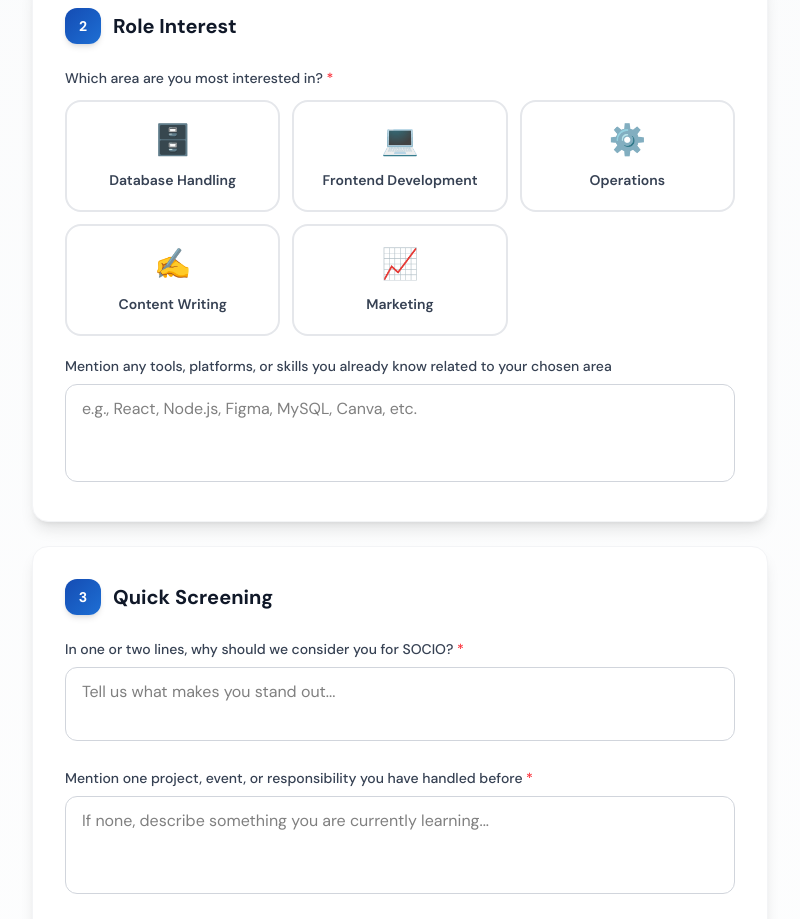
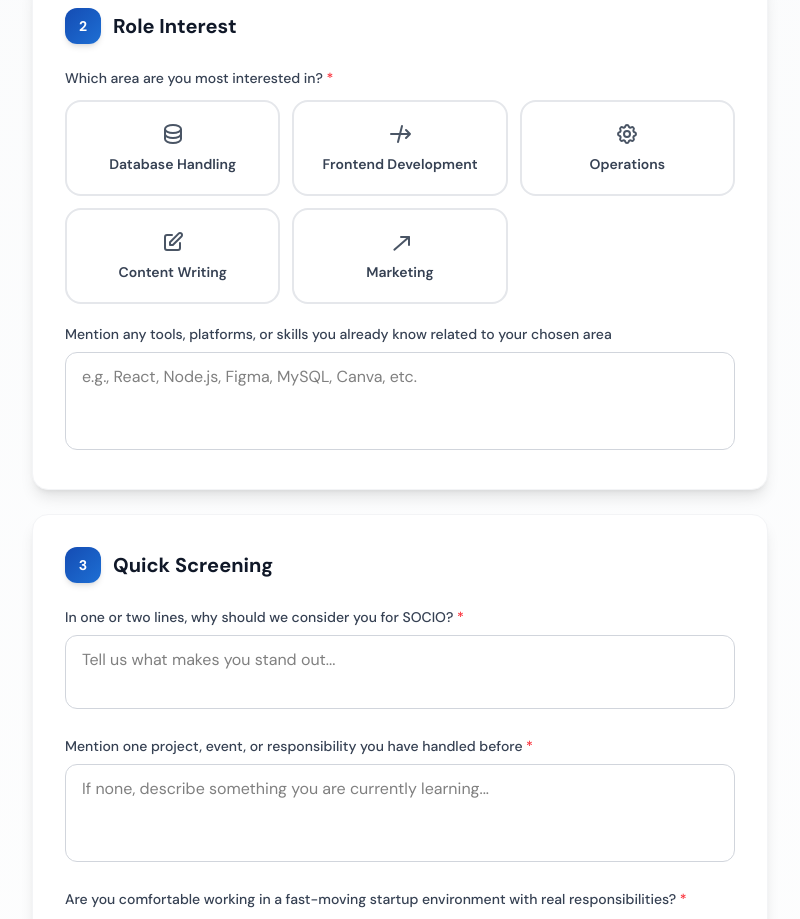
Before and after one commit to thesachinyyadav/withsocio, a Next.js app: page /careers/1 in a window 1280 px wide. Shown: the part 980-1899 px from the top of the page, without its empty margins (240-1040 px from the left). Built offline with nearby package versions, Linux system fonts and the light colour scheme.

Commit message:
Remove all emojis from careers application form - use SVG icons instead

```diff
--- a/app/careers/[campusId]/page.tsx
+++ b/app/careers/[campusId]/page.tsx
@@ -22,11 +22,11 @@ interface FormData {
 }
 
 const roleOptions = [
-  { name: "Database Handling", icon: "🗄️", color: "from-orange-500 to-amber-500" },
-  { name: "Frontend Development", icon: "💻", color: "from-purple-500 to-indigo-500" },
-  { name: "Operations", icon: "⚙️", color: "from-cyan-500 to-teal-500" },
-  { name: "Content Writing", icon: "✍️", color: "from-pink-500 to-rose-500" },
-  { name: "Marketing", icon: "📈", color: "from-green-500 to-emerald-500" },
+  { name: "Database Handling", icon: "db", color: "from-orange-500 to-amber-500" },
+  { name: "Frontend Development", icon: "code", color: "from-purple-500 to-indigo-500" },
+  { name: "Operations", icon: "settings", color: "from-cyan-500 to-teal-500" },
+  { name: "Content Writing", icon: "pen", color: "from-pink-500 to-rose-500" },
+  { name: "Marketing", icon: "trending", color: "from-green-500 to-emerald-500" },
 ];
 
 interface FormErrors {
@@ -225,7 +225,7 @@ export default function CareersApplicationPage() {
 
           <div className="success-content">
             <h2 className="text-2xl md:text-3xl font-bold text-gray-900 mb-4">
-              Application Submitted! 🎉
+              Application Submitted
             </h2>
 
             <p className="text-gray-600 mb-8 leading-relaxed text-lg">
@@ -322,7 +322,11 @@ export default function CareersApplicationPage() {
                     placeholder="Enter your full name"
                   />
                   {formData.fullName && !fieldErrors.fullName && (
-                    <div className="absolute right-3 top-3.5 text-green-500">✓</div>
+                    <div className="absolute right-3 top-3.5 text-green-500">
+                      <svg className="w-5 h-5" fill="currentColor" viewBox="0 0 20 20">
+                        <path fillRule="evenodd" d="M16.707 5.293a1 1 0 010 1.414l-8 8a1 1 0 01-1.414 0l-4-4a1 1 0 011.414-1.414L8 12.586l7.293-7.293a1 1 0 011.414 0z" clipRule="evenodd" />
+                      </svg>
+                    </div>
                   )}
                 </div>
                 {fieldErrors.fullName && touchedFields.has("fullName") && (
@@ -372,7 +376,11 @@ export default function CareersApplicationPage() {
                       placeholder="+91 XXXXX XXXXX"
                     />
                     {formData.phoneNumber && !fieldErrors.phoneNumber && (
-                      <div className="absolute right-3 top-3.5 text-green-500">✓</div>
+                      <div className="absolute right-3 top-3.5 text-green-500">
+                        <svg className="w-5 h-5" fill="currentColor" viewBox="0 0 20 20">
+                          <path fillRule="evenodd" d="M16.707 5.293a1 1 0 010 1.414l-8 8a1 1 0 01-1.414 0l-4-4a1 1 0 011.414-1.414L8 12.586l7.293-7.293a1 1 0 011.414 0z" clipRule="evenodd" />
+                        </svg>
+                      </div>
                     )}
                   </div>
                   {fieldErrors.phoneNumber && touchedFields.has("phoneNumber") && (
@@ -399,7 +407,11 @@ export default function CareersApplicationPage() {
                       placeholder="your.email@example.com"
                     />
                     {formData.email && !fieldErrors.email && (
-                      <div className="absolute right-3 top-3.5 text-green-500">✓</div>
+                      <div className="absolute right-3 top-3.5 text-green-500">
+                        <svg className="w-5 h-5" fill="currentColor" viewBox="0 0 20 20">
+                          <path fillRule="evenodd" d="M16.707 5.293a1 1 0 010 1.414l-8 8a1 1 0 01-1.414 0l-4-4a1 1 0 011.414-1.414L8 12.586l7.293-7.293a1 1 0 011.414 0z" clipRule="evenodd" />
+                        </svg>
+                      </div>
                     )}
                   </div>
                   {fieldErrors.email && touchedFields.has("email") && (
@@ -439,7 +451,46 @@ export default function CareersApplicationPage() {
                   Which area are you most interested in? <span className="text-red-500">*</span>
                 </label>
                 <div className="grid grid-cols-1 sm:grid-cols-2 lg:grid-cols-3 gap-3">
-                  {roleOptions.map((role) => (
+                  {roleOptions.map((role) => {
+                    const getIcon = (iconType: string) => {
+                      switch (iconType) {
+                        case "db":
+                          return (
+                            <svg className="w-6 h-6" fill="none" stroke="currentColor" viewBox="0 0 24 24">
+                              <path strokeLinecap="round" strokeLinejoin="round" strokeWidth={2} d="M4 7v10c0 2.21 3.582 4 8 4s8-1.79 8-4V7M4 7c0 2.21 3.582 4 8 4s8-1.79 8-4M4 7c0-2.21 3.582-4 8-4s8 1.79 8 4m0 5c0 2.21-3.582 4-8 4s-8-1.79-8-4" />
+                            </svg>
+                          );
+                        case "code":
+                          return (
+                            <svg className="w-6 h-6" fill="none" stroke="currentColor" viewBox="0 0 24 24">
+                              <path strokeLinecap="round" strokeLinejoin="round" strokeWidth={2} d="M10 20l4-16m4 4l4 4m0 0l-4 4m4-4H3" />
+                            </svg>
+                          );
+                        case "settings":
+                          return (
+                            <svg className="w-6 h-6" fill="none" stroke="currentColor" viewBox="0 0 24 24">
+                              <path strokeLinecap="round" strokeLinejoin="round" strokeWidth={2} d="M10.325 4.317c.426-1.756 2.924-1.756 3.35 0a1.724 1.724 0 002.573 1.066c1.543-.94 3.31.826 2.37 2.37a1.724 1.724 0 001.065 2.572c1.756.426 1.756 2.924 0 3.35a1.724 1.724 0 00-1.066 2.573c.94 1.543-.826 3.31-2.37 2.37a1.724 1.724 0 00-2.572 1.065c-.426 1.756-2.924 1.756-3.35 0a1.724 1.724 0 00-2.573-1.066c-1.543.94-3.31-.826-2.37-2.37a1.724 1.724 0 00-1.065-2.572c-1.756-.426-1.756-2.924 0-3.35a1.724 1.724 0 001.066-2.573c-.94-1.543.826-3.31 2.37-2.37.996.608 2.296.07 2.572-1.065z" />
+                              <path strokeLinecap="round" strokeLinejoin="round" strokeWidth={2} d="M15 12a3 3 0 11-6 0 3 3 0 016 0z" />
+                            </svg>
+                          );
+                        case "pen":
+                          return (
+                            <svg className="w-6 h-6" fill="none" stroke="currentColor" viewBox="0 0 24 24">
+                              <path strokeLinecap="round" strokeLinejoin="round" strokeWidth={2} d="M11 5H6a2 2 0 00-2 2v11a2 2 0 002 2h11a2 2 0 002-2v-5m-1.414-9.414a2 2 0 112.828 2.828L11.828 15H9v-2.828l8.586-8.586z" />
+                            </svg>
+                          );
+                        case "trending":
+                          return (
+                            <svg className="w-6 h-6" fill="none" stroke="currentColor" viewBox="0 0 24 24">
+                              <path strokeLinecap="round" strokeLinejoin="round" strokeWidth={2} d="M13 7h8m0 0v8m0-8L6.343 19.657" />
+                            </svg>
+                          );
+                        default:
+                          return null;
+                      }
+                    };
+
+                    return (
                       <label
                         key={role.name}
                         className={`relative flex flex-col items-center gap-2 p-5 border-2 rounded-2xl cursor-pointer transition-all duration-300 group ${
@@ -457,7 +508,9 @@ export default function CareersApplicationPage() {
                           required
                           className="sr-only"
                         />
-                      <span className="text-3xl mb-1 transform group-hover:scale-110 transition-transform duration-300">{role.icon}</span>
+                        <div className={`transform group-hover:scale-110 transition-transform duration-300 ${formData.roleInterest === role.name ? 'text-[#154CB3]' : 'text-gray-600'}`}>
+                          {getIcon(role.icon)}
+                        </div>
                         <span className={`text-sm font-semibold text-center ${formData.roleInterest === role.name ? 'text-[#154CB3]' : 'text-gray-700'}`}>{role.name}</span>
                         {formData.roleInterest === role.name && (
                           <div className="absolute top-2 right-2 w-5 h-5 bg-[#154CB3] rounded-full flex items-center justify-center">
@@ -467,7 +520,8 @@ export default function CareersApplicationPage() {
                           </div>
                         )}
                       </label>
-                  ))}
+                    );
+                  })}
                 </div>
               </div>
 
```
Lines whose indentation alone changed are shown as unchanged.
